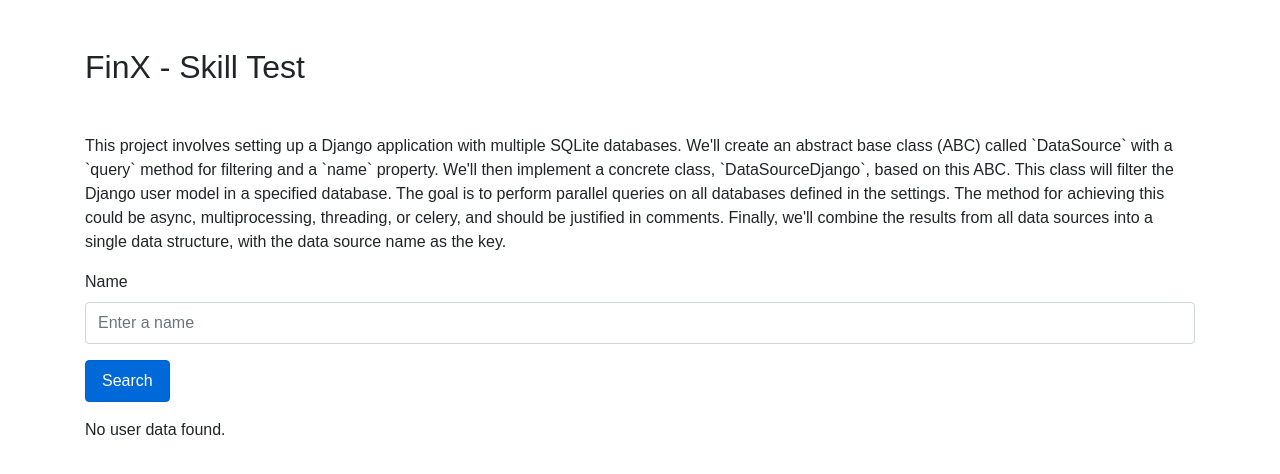
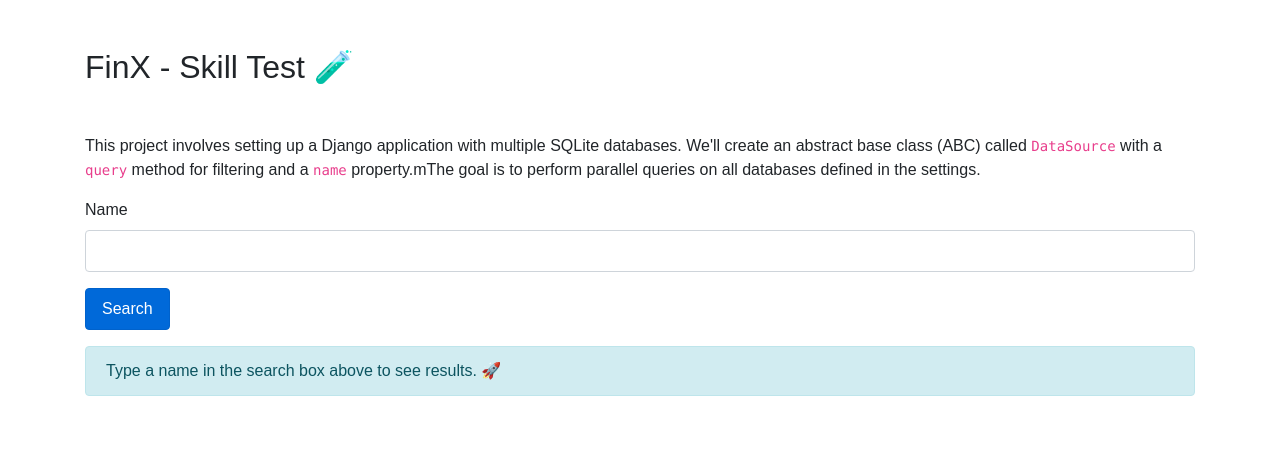
Before and after one commit to stanley-E-5025/finx-skill-test, a Django app: page / in a window 1280 px wide. Shown: the top 474 px of the page. Run offline with Django 3.2, Linux system fonts and the light colour scheme; some libraries are stand-ins or nearby versions.

Commit message:
Feat: Add last details.

```diff
--- /dev/null
+++ b/multi_db_query/forms.py
@@ -0,0 +1,12 @@
+from django import forms
+
+
+class SearchForm(forms.Form):
+    name = forms.CharField()
+
+    def __init__(self, *args, **kwargs):
+        super(SearchForm, self).__init__(*args, **kwargs)
+
+        self.fields["name"].required = True
+        self.fields["name"].widget.attrs["class"] = "form-control"
+        self.fields["name"].label = "Name"
--- a/multi_db_query/templates/users.html
+++ b/multi_db_query/templates/users.html
@@ -42,32 +42,20 @@
   </head>
   <body>
     <div class="container py-5">
-      <h2 class="mb-5">FinX - Skill Test</h2>
-
+      <h2 class="mb-5">FinX - Skill Test 🧪</h2>
       <p>
         This project involves setting up a Django application with multiple
         SQLite databases. We'll create an abstract base class (ABC) called
-        `DataSource` with a `query` method for filtering and a `name` property.
-        We'll then implement a concrete class, `DataSourceDjango`, based on this
-        ABC. This class will filter the Django user model in a specified
-        database. The goal is to perform parallel queries on all databases
-        defined in the settings. The method for achieving this could be async,
-        multiprocessing, threading, or celery, and should be justified in
-        comments. Finally, we'll combine the results from all data sources into
-        a single data structure, with the data source name as the key.
+        <code>DataSource</code> with a <code>query</code> method for filtering
+        and a <code>name</code> property.mThe goal is to perform parallel
+        queries on all databases defined in the settings.
       </p>
 
       <form method="POST" action="{% url 'user_details' %}">
         {% csrf_token %}
         <div class="form-group">
-          <label for="name" class="form-label">Name</label>
-          <input
-            type="text"
-            id="name"
-            name="name"
-            class="form-control"
-            placeholder="Enter a name"
-          />
+          <label for="name" class="form-label">{{form.name.label}}</label>
+          {{form.name}}
         </div>
         <button type="submit" class="btn btn-primary">Search</button>
       </form>
@@ -76,7 +64,7 @@
       <div class="row mt-5">
         <div class="col-md-6">
           <h5 class="mb-3">Results from primary DB</h5>
-          {% for default in user.default %}
+          {% if user.default %} {% for default in user.default %}
           <div class="card mb-4">
             <div class="card-body">
               <h5 class="card-title">
@@ -85,11 +73,15 @@
               <p class="card-text">{{ default.email }}</p>
             </div>
           </div>
-          {% endfor %}
+          {% endfor %} {% else %}
+          <div class="alert alert-info mt-3" role="alert">
+            No results found in primary DB.
+          </div>
+          {% endif %}
         </div>
         <div class="col-md-6">
           <h5 class="mb-3">Results from secondary DB</h5>
-          {% for secondary in user.secondary %}
+          {% if user.secondary %} {% for secondary in user.secondary %}
           <div class="card mb-4">
             <div class="card-body">
               <h5 class="card-title">
@@ -98,23 +90,21 @@
               <p class="card-text">{{ secondary.email }}</p>
             </div>
           </div>
-          {% endfor %}
+          {% endfor %} {% else %}
+          <div class="alert alert-info mt-3" role="alert">
+            No results found in secondary DB.
+          </div>
+          {% endif %}
         </div>
       </div>
       {% else %}
-      <p class="mt-3">No user data found.</p>
+      <div class="alert alert-info mt-3" role="alert">
+        Type a name in the search box above to see results. 🚀
+      </div>
       {% endif %}
     </div>
 
-    <!-- Optional JavaScript; choose one of the two! -->
-
-    <!-- Option 1: jQuery and Bootstrap Bundle (includes Popper) -->
     <script src="https://code.jquery.com/jquery-3.5.1.slim.min.js"></script>
     <script src="https://stackpath.bootstrapcdn.com/bootstrap/4.5.0/js/bootstrap.bundle.min.js"></script>
-
-    <!-- Option 2: jQuery, Popper.js, and Bootstrap JS
-<script src="https://code.jquery.com/jquery-3.5.1.slim.min.js"></script>
-<script src="https://cdn.jsdelivr.net/npm/@popperjs/core@2.9.1/dist/umd/popper.min.js"></script>
-<script src="https://stackpath.bootstrapcdn.com/bootstrap/4.5.0/js/bootstrap.min.js"></script> -->
   </body>
 </html>
--- a/multi_db_query/views.py
+++ b/multi_db_query/views.py
@@ -1,10 +1,18 @@
 from django.shortcuts import render
 from .data_source import find_user
+from .forms import SearchForm
 
 
 def user_details(request):
     user = None
     if request.method == "POST":
-        name = request.POST.get("name")
-        user = find_user(name)
-    return render(request, "users.html", {"user": user})
+        form = SearchForm(request.POST)
+        if form.is_valid():
+            name = form.cleaned_data["name"]
+            user = find_user(name)
+
+        return render(request, "users.html", {"form": form, "user": user})
+
+    if request.method == "GET":
+        form = SearchForm()
+        return render(request, "users.html", {"form": form, "user": user})
```
Also changed, not shown: multi_db_query/models.py (+8 -0 lines).
